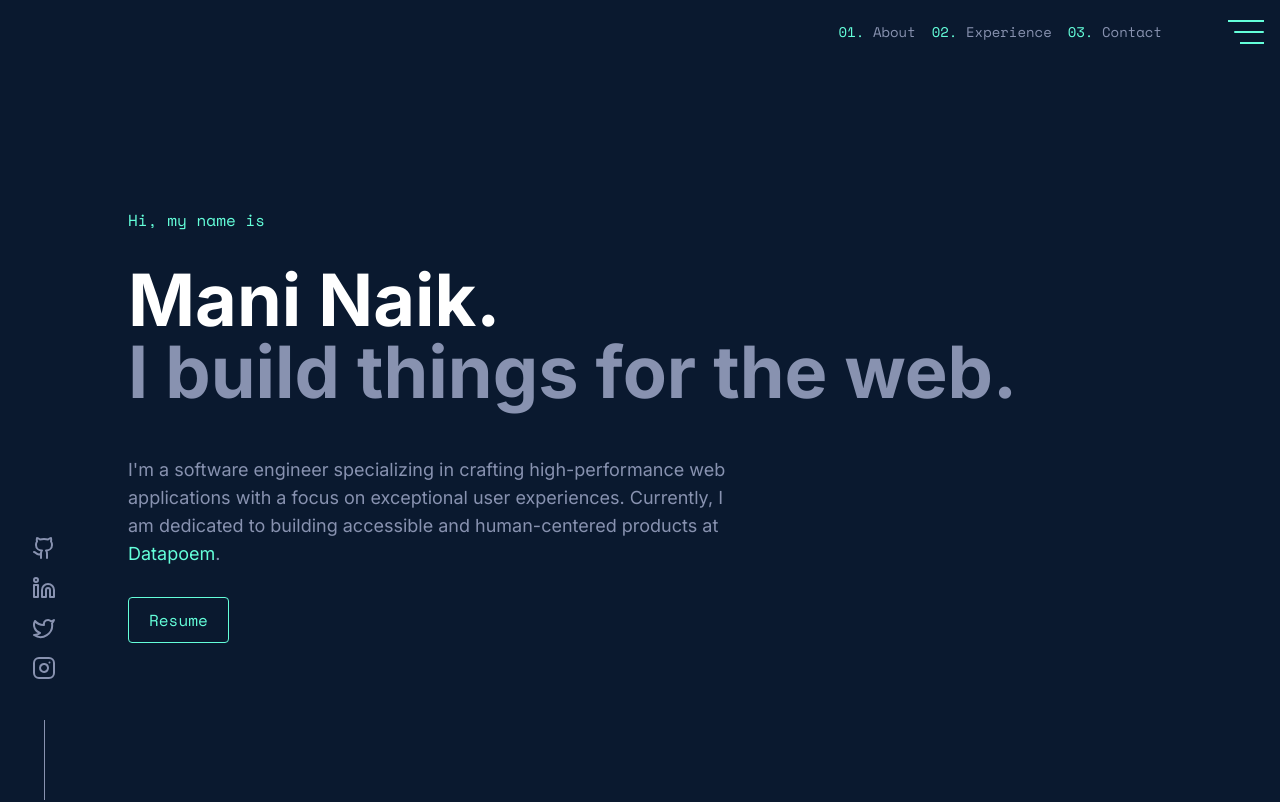
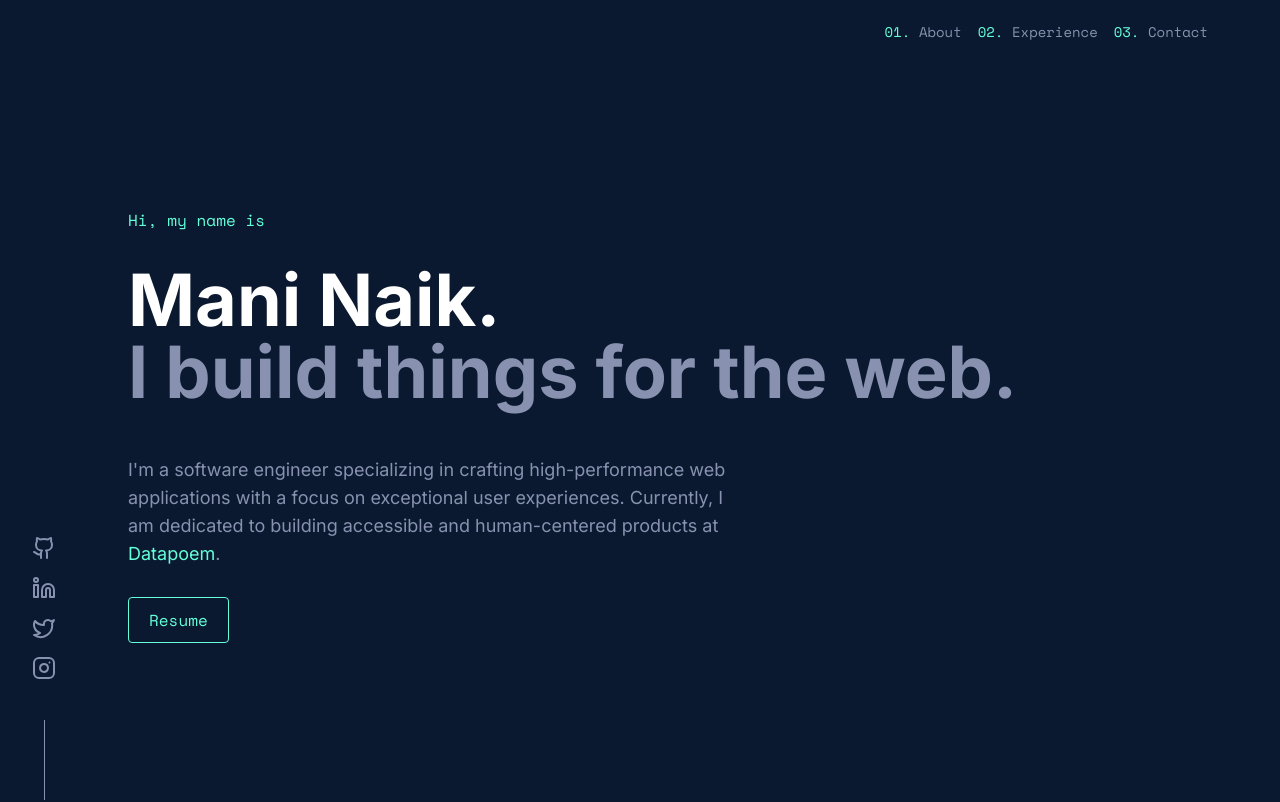
Before and after one commit to maninaik/portfolio, a Next.js app: page / in a window 1280 px wide. Shown: the top 802 px of the page. Built offline with nearby package versions, Linux system fonts and the light colour scheme.

Commit message:
fix(menu): hide menu in desktop window and prevent scroll on side panel

```diff
--- a/src/components/nav.tsx
+++ b/src/components/nav.tsx
@@ -1,6 +1,6 @@
 'use client'
 import Link from 'next/link'
-import React, { useState } from 'react'
+import React, { useEffect, useState } from 'react'
 
 const navList = [
 	{ name: 'About', url: '#about' },
@@ -11,6 +11,10 @@ const navList = [
 
 const Nav = () => {
 	const [isSideMenuOpen, setIsSideMenuOpen] = useState(false)
+
+	useEffect(() => {
+		document.body.style.overflow = isSideMenuOpen ? 'hidden' : 'unset'
+	}, [isSideMenuOpen])
 
 	const toggleMenu = () => setIsSideMenuOpen(prevVal => !prevVal)
 
@@ -35,7 +39,7 @@ const Nav = () => {
 
 			<button
 				onClick={toggleMenu}
-				className="pr-4 z-20">
+				className="pr-4 z-20 block md:hidden">
 				<div className="hamburger-menu">
 					<div
 						className={`hamburger-menu_line ${
@@ -45,7 +49,7 @@ const Nav = () => {
 			</button>
 
 			<aside
-				className="side-menu z-10 scroll-smooth"
+				className="side-menu z-10 scroll-smooth block md:hidden"
 				style={{
 					transform: isSideMenuOpen
 						? 'translateX(0%)'
```
